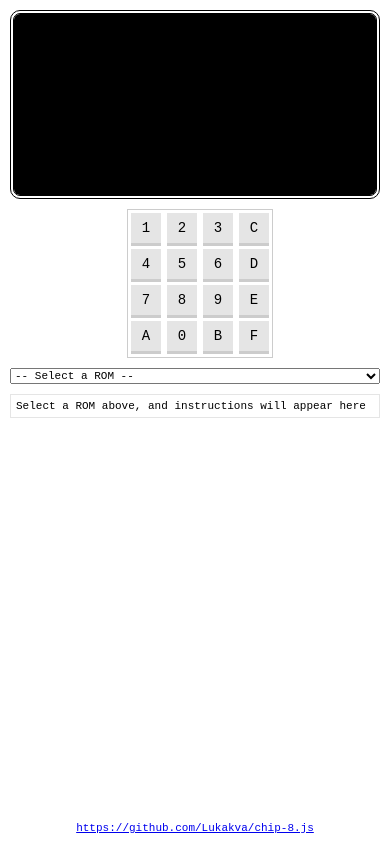
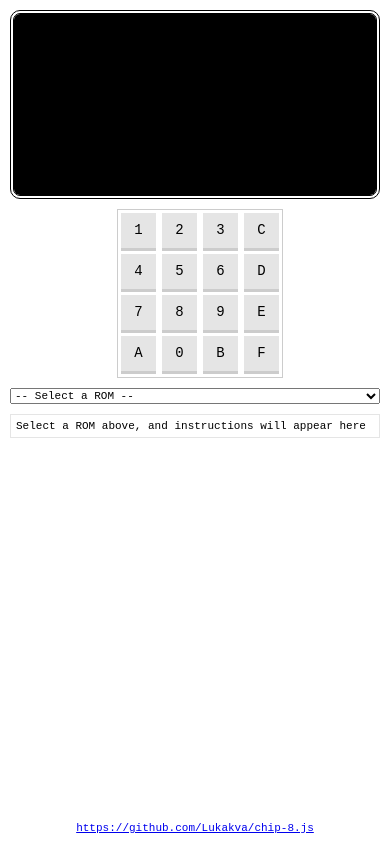
Before and after one commit to Lukakva/chip-8.js, a website built with webpack: page index.html in a window 390 px wide. Built offline with Linux system fonts and the light colour scheme.

Commit message:
Better mobile styling

```diff
--- a/index.html
+++ b/index.html
@@ -1 +1 @@
-<!doctype html><html><head><meta charset="utf-8"/><title>Chip8 Emulator</title><style>body{display:none;}</style><meta name="viewport" content="width=device-width,initial-scale=1"><script defer="defer" src="dist/index.bundle.js?0da34ebb75e9ebd01c36"></script></head><body><div id="emulator-wrapper"><canvas></canvas><div id="keyboard"><div class="row"><div class="button" data-value="1">1</div><div class="button" data-value="2">2</div><div class="button" data-value="3">3</div><div class="button" data-value="C">C</div></div><div class="row"><div class="button" data-value="4">4</div><div class="button" data-value="5">5</div><div class="button" data-value="6">6</div><div class="button" data-value="D">D</div></div><div class="row"><div class="button" data-value="7">7</div><div class="button" data-value="8">8</div><div class="button" data-value="9">9</div><div class="button" data-value="E">E</div></div><div class="row"><div class="button" data-value="A">A</div><div class="button" data-value="0">0</div><div class="button" data-value="B">B</div><div class="button" data-value="F">F</div></div></div></div><div id="roms-wrapper"><select id="roms"><option disabled="disabled" selected="selected">-- Select a ROM --</option></select><div id="instructions">Select a ROM above, and instructions will appear here</div><div id="link"><a target="_blank" href="https://github.com/Lukakva/chip-8.js">https://github.com/Lukakva/chip-8.js</a></div></div></body></html>
+<!doctype html><html><head><meta charset="utf-8"/><title>Chip8 Emulator</title><style>body{display:none;}</style><meta name="viewport" content="width=device-width,initial-scale=1"><script defer="defer" src="dist/index.bundle.js?f5d90a84709ae6c8e49f"></script></head><body><div id="emulator-wrapper"><canvas></canvas><div id="keyboard"><div class="row"><div class="button" data-value="1">1</div><div class="button" data-value="2">2</div><div class="button" data-value="3">3</div><div class="button" data-value="C">C</div></div><div class="row"><div class="button" data-value="4">4</div><div class="button" data-value="5">5</div><div class="button" data-value="6">6</div><div class="button" data-value="D">D</div></div><div class="row"><div class="button" data-value="7">7</div><div class="button" data-value="8">8</div><div class="button" data-value="9">9</div><div class="button" data-value="E">E</div></div><div class="row"><div class="button" data-value="A">A</div><div class="button" data-value="0">0</div><div class="button" data-value="B">B</div><div class="button" data-value="F">F</div></div></div></div><div id="roms-wrapper"><select id="roms"><option disabled="disabled" selected="selected">-- Select a ROM --</option></select><div id="instructions">Select a ROM above, and instructions will appear here</div><div id="link"><a target="_blank" href="https://github.com/Lukakva/chip-8.js">https://github.com/Lukakva/chip-8.js</a></div></div></body></html>
--- a/src/index.css
+++ b/src/index.css
@@ -129,9 +129,9 @@ canvas {
 	}
 
 	.button {
-		width: 30px;
-		height: 30px;
-		line-height: 30px;
+		width: 35px;
+		height: 35px;
+		line-height: 35px;
 
 		-webkit-tap-highlight-color: rgba(0, 0, 0, 0);
 		-webkit-tap-highlight-color: transparent;
```
Also changed, not shown: dist/index.bundle.js.
